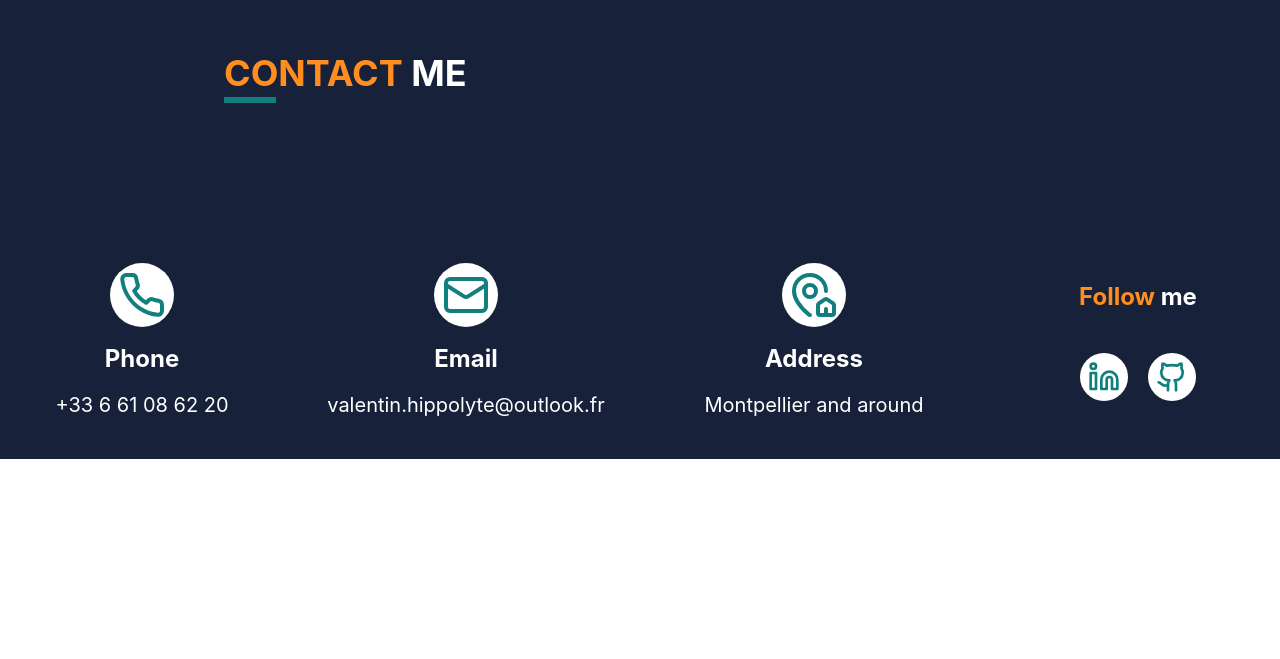
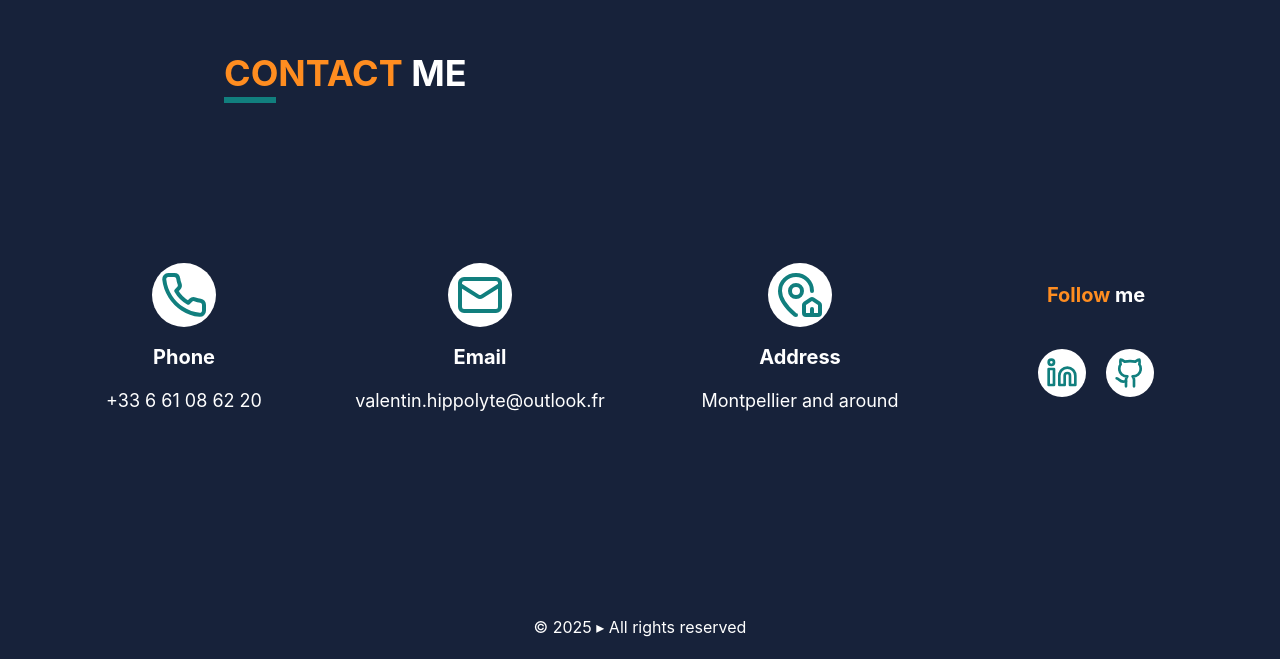
Before and after one commit to valentinhippolyte/portfolio, a Vue app: page / in a window 1280 px wide. Shown: the part 1662-2321 px from the top of the page. Before the commit the page ends 2121 px from the top, so only its background shows below. Built offline with nearby package versions, Linux system fonts and the light colour scheme.

Commit message:
rights added

```diff
--- /dev/null
+++ b/src/components/Rights.vue
@@ -0,0 +1,13 @@
+<template>
+  <p
+    class="bg-app-second-bg text-white text-center pb-5 pt-16 md:pt-26 lg:pt-40"
+  >
+    &copy; 2025 ▸ {{ t("rights") }}
+  </p>
+</template>
+
+<script setup>
+import { useI18n } from "vue-i18n";
+
+const { t } = useI18n();
+</script>
--- a/src/locales/en.json
+++ b/src/locales/en.json
@@ -38,5 +38,6 @@
     },
     "follow": "Follow",
     "me": "me"
-  }
+  },
+  "rights": "All rights reserved"
 }
--- a/src/locales/fr.json
+++ b/src/locales/fr.json
@@ -38,5 +38,6 @@
     },
     "follow": "Suis",
     "me": "moi"
-  }
+  },
+  "rights": "Tous droits réservés"
 }
--- a/src/screens/ContactScreen.vue
+++ b/src/screens/ContactScreen.vue
@@ -1,12 +1,12 @@
 <template>
-  <section id="about" class="bg-app-second-bg">
+  <section id="contact" class="bg-app-second-bg">
     <Title
       :firstTitle="t('contactMe.title1')"
       :secondTitle="t('contactMe.title2')"
     />
 
     <div
-      class="flex flex-col gap-16 lg:flex-row lg:justify-around pt-16 md:pt-26 lg:pt-40"
+      class="flex flex-col gap-16 px-14 lg:flex-row lg:justify-around pt-16 md:pt-26 lg:pt-40"
     >
       <div
         class="flex flex-col sm:flex-row justify-around items-center gap-10 w-full"
@@ -40,11 +40,11 @@
               </svg>
             </div>
             <!-- Title -->
-            <p class="text-2xl text-white font-bold">
+            <p class="text-xl text-white font-bold">
               {{ t("contactMe.phone.title") }}
             </p>
             <!-- value -->
-            <p class="text-xl text-white">{{ t("contactMe.phone.value") }}</p>
+            <p class="text-lg text-white">{{ t("contactMe.phone.value") }}</p>
           </div>
         </a>
 
@@ -76,11 +76,11 @@
               </svg>
             </div>
             <!-- Title -->
-            <p class="text-2xl text-white font-bold">
+            <p class="text-xl text-white font-bold">
               {{ t("contactMe.email.title") }}
             </p>
             <!-- value -->
-            <p class="text-xl text-white">{{ t("contactMe.email.value") }}</p>
+            <p class="text-lg text-white">{{ t("contactMe.email.value") }}</p>
           </div>
         </a>
       </div>
@@ -119,18 +119,18 @@
             </svg>
           </div>
           <!-- Title -->
-          <p class="text-2xl text-white font-bold">
+          <p class="text-xl text-white font-bold">
             {{ t("contactMe.address.title") }}
           </p>
           <!-- value -->
-          <p class="text-xl text-white">{{ t("contactMe.address.value") }}</p>
+          <p class="text-lg text-white">{{ t("contactMe.address.value") }}</p>
         </div>
 
         <!-- Socials part -->
         <div
           class="flex flex-col items-center gap-10 mb-10 w-full sm:w-1/2 lg:w-1/2"
         >
-          <h4 class="text-2xl font-bold text-app-orange">
+          <h4 class="text-xl font-bold text-app-orange">
             {{ t("contactMe.follow") }}
             <span class="text-white">{{ t("contactMe.me") }}</span>
           </h4>
@@ -192,10 +192,13 @@
       </div>
     </div>
   </section>
+
+  <Rights />
 </template>
 
 <script setup>
 import { useI18n } from "vue-i18n";
+import Rights from "../components/Rights.vue";
 import Title from "../components/title.vue";
 
 const { t } = useI18n();
```
